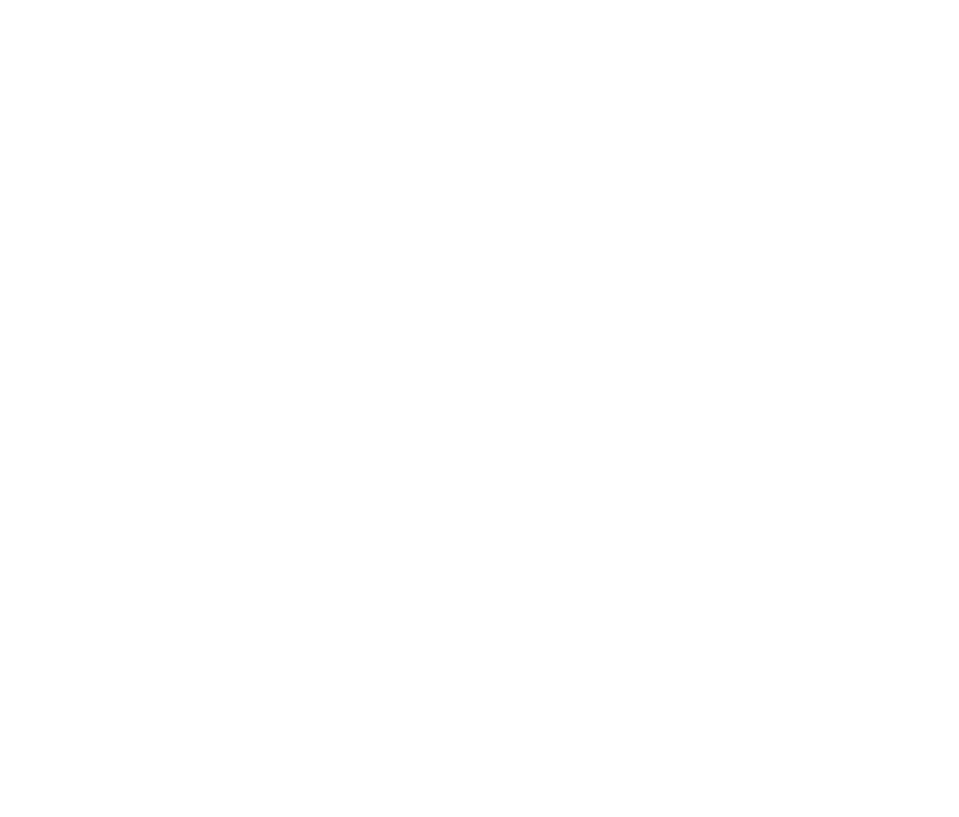
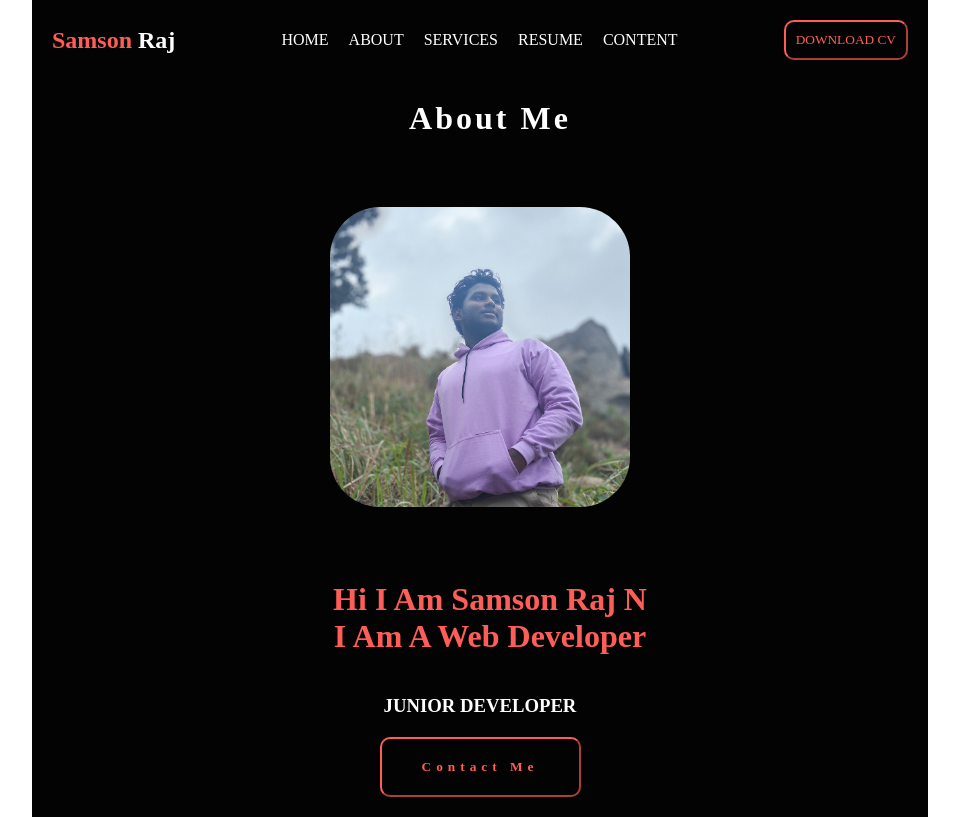
Before and after one commit to SimRuth1705/SimRuth1705, a plain HTML site: page about.html in a window 1280 px wide. Shown: the whole page, without its empty margins (160-1119 px from the left). Drawn offline with Linux system fonts and the light colour scheme; a web font is replaced by a local one.

Commit message:
sample.html

```diff
--- a/about.html
+++ b/about.html
@@ -0,0 +1,43 @@
+<!DOCTYPE html>
+<html lang="en">
+
+<head>
+    <meta charset="UTF-8">
+    <meta name="viewport" content="width=device-width, initial-scale=1.0">
+    <title>Document</title>
+    <script src="script.js"></script>
+    <link rel="stylesheet" href="assets/css/style.css" />
+    <link rel="preconnect" href="https://fonts.googleapis.com">
+    <link rel="preconnect" href="https://fonts.gstatic.com" crossorigin>
+    <link href="https://fonts.googleapis.com/css2?family=Tangerine:wght@400;700&family=ZCOOL+XiaoWei&display=swap" rel="stylesheet">
+    <link rel="stylesheet" href="https://cdnjs.cloudflare.com/ajax/libs/font-awesome/6.7.2/css/all.min.css" integrity="sha512-Evv84Mr4kqVGRNSgIGL/F/aIDqQb7xQ2vcrdIwxfjThSH8CSR7PBEakCr51Ck+w+/U6swU2Im1vVX0SVk9ABhg==" crossorigin="anonymous" referrerpolicy="no-referrer" />
+</head>
+
+<body>
+    <header>
+        <div>
+            <a href="index.html"><span><b><div>Samson</div> Raj</b></span></a>
+        </div>
+        <div id="header">
+            <ul>
+                <li><a href="index.html">HOME</a></li>
+                <li><a href="about.html">ABOUT</a></li>
+                <li><a href="#">SERVICES</a></li>
+                <li><a href="https://docs.google.com/document/d/1XZ7Nk4N41op7slPKFol1QrQP_nhU2WguValWklmSrh0/edit?usp=sharing">RESUME</a></li>
+                <li><a href="#">CONTENT</a></li>
+            </ul>
+        </div>
+        <div>
+            <button>DOWNLOAD CV</button>
+        </div>
+    </header>
+    <div id="aboutmainphoto">
+        <h1 style="color: white; text-align: center; letter-spacing: 3px;">About Me</h1>
+        <img src="image/OIP.jpg">
+        <div id="content3">
+            <h1>Hi I Am Samson Raj N <br> I Am A  Web Developer</h1>
+            <h3 style="color: white;">JUNIOR DEVELOPER</h3>
+            <button>Contact Me</button>
+        </div>
+    </div>
+</body>
--- a/assets/css/style.css
+++ b/assets/css/style.css
@@ -128,3 +128,41 @@ header div span{
     font-size: 30px;
     padding: 20px;
 }
+#aboutmainphoto img{
+    background-color: #030303;
+    height: 300px;
+    margin-top: 50px;
+    border-radius: 50px;
+    margin-bottom: 50px;
+    align-items: center;
+}
+#aboutmainphoto{
+    background-color: #030303;
+    height: 100%;
+}
+#content3 h1,h3{
+    color: #FF5E58;
+    display: block;
+    text-align: center;
+}
+#content3 h3{
+    padding: 20px;
+}
+#content3 button{
+    background-color: #030303;
+    color: #FF5E58;
+    cursor: pointer;
+    padding: 20px 40px;
+    letter-spacing: 5px;
+    margin-bottom: 20px;
+    display: inline-block;
+    border-radius: 10px;
+    border-color: #FF5E58;
+    font-family: "ZCOOL XiaoWei", serif;
+    font-weight: bolder;
+}
+#content3 button:hover {
+    background-color: #FF5E58;
+    color: #030303;
+    cursor: pointer;
+}
```
Also changed, not shown: index.html (+4 -5 lines).
